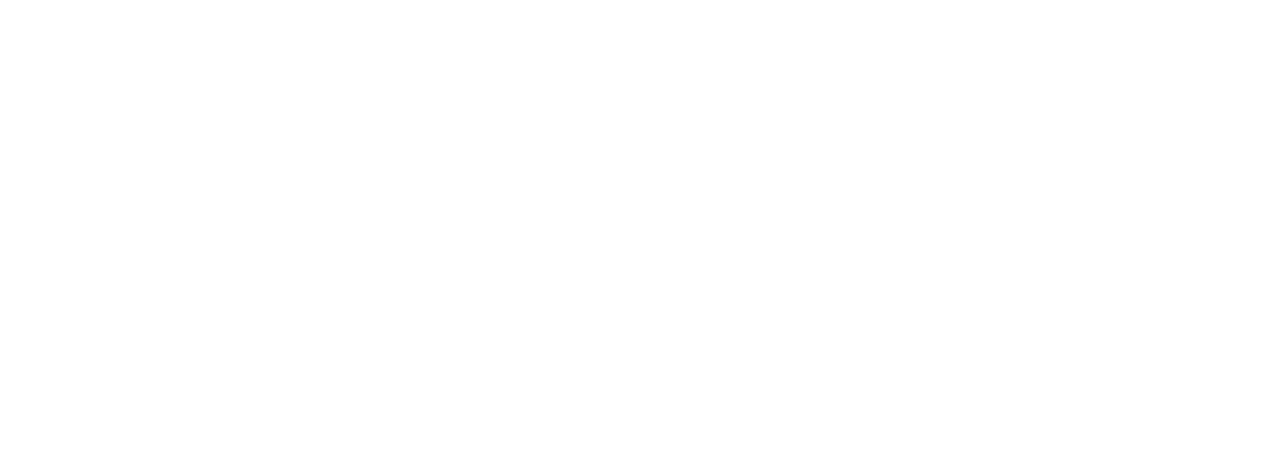
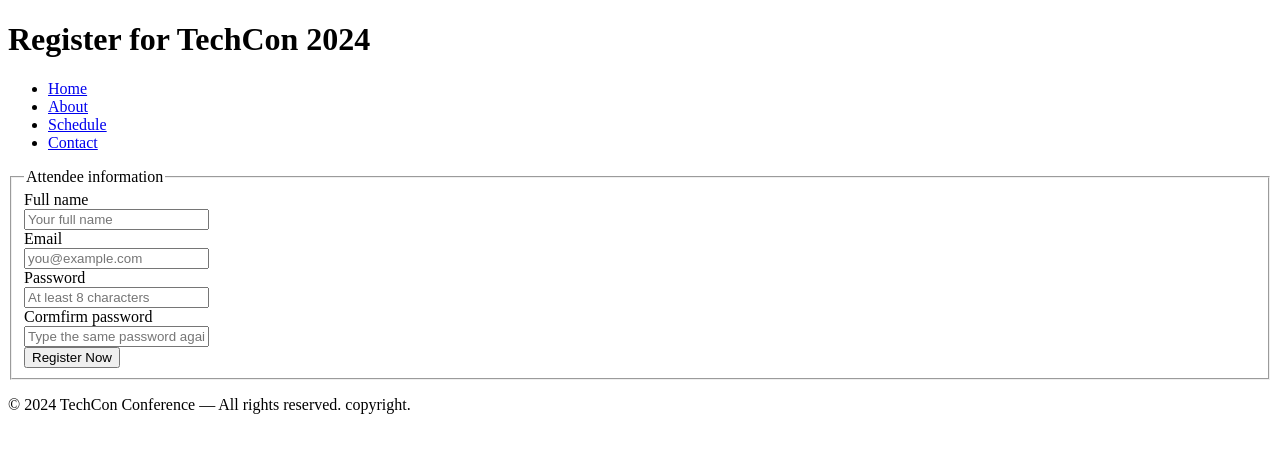
Before and after one commit to Kess4obehi/TechCon_HTML, a plain HTML site: page techcon_website/register.html in a window 1280 px wide. Drawn offline with Linux system fonts and the light colour scheme.

Commit message:
Register page built for TechCon conference

```diff
--- a/techcon_website/register.html
+++ b/techcon_website/register.html
@@ -0,0 +1,57 @@
+<!DOCTYPE html>
+<html lang="en">
+  <head>
+  <meta charset="utf-8">
+  <meta name="viewport" content="width=device-width, initial-scale=1">
+  <title>Register for TechCon 2024</title>
+</head>
+<body>
+  <!-- HEADER -->
+  <header>
+    <h1>Register for TechCon 2024</h1>
+    <nav>
+      <ul>
+        <li><a href="index.html">Home</a></li>
+        <li><a href="about.html">About</a></li>
+        <li><a href="schedule.html">Schedule</a></li>
+        <li><a href="contact.html">Contact</a></li>
+      </ul>
+    </nav>
+  </header>
+
+  <!-- MAIN -->
+  <main>
+    <form action="#" method="post" novalidate>
+      <fieldset>
+        <legend>Attendee information</legend>
+        <!-- Full name -->
+        <div>
+          <label for="full-name">Full name</label><br>
+          <input id="full-name" name="full-name" type="text" required autocomplete="name" placeholder="Your full name">
+        </div>
+        <!-- Email -->
+        <div>
+          <label for="email">Email</label><br>
+          <input id="email" name="email" type="email" required autocomplete="email" placeholder="you@example.com">
+        </div>
+        <!-- Passwords -->
+        <div>
+          <label for="password">Password</label><br>
+          <input id="password" name="password" type="password" required minlength="8" aria-describedby="pw-help" placeholder="At least 8 characters">
+        </div>
+        <div>
+          <label for="password-confirm">Cormfirm password</label><br>
+          <input id="password-confirm" name="password-confirm" type="password" minlength="8" placeholder="Type the same password again">
+        </div>
+        <!-- Submit -->
+        <div>
+          <button type="submit">Register Now</button>
+        </div>
+      </fieldset>
+    </form>
+  </main>
+  <footer>
+    <p>&copy; 2024 TechCon Conference — All rights reserved. copyright.</p>
+  </footer>
+</body>
+</html>
```
Also changed, not shown: techcon_website/about.html (+1 -1 lines), techcon_website/index.html (+2 -2 lines).
